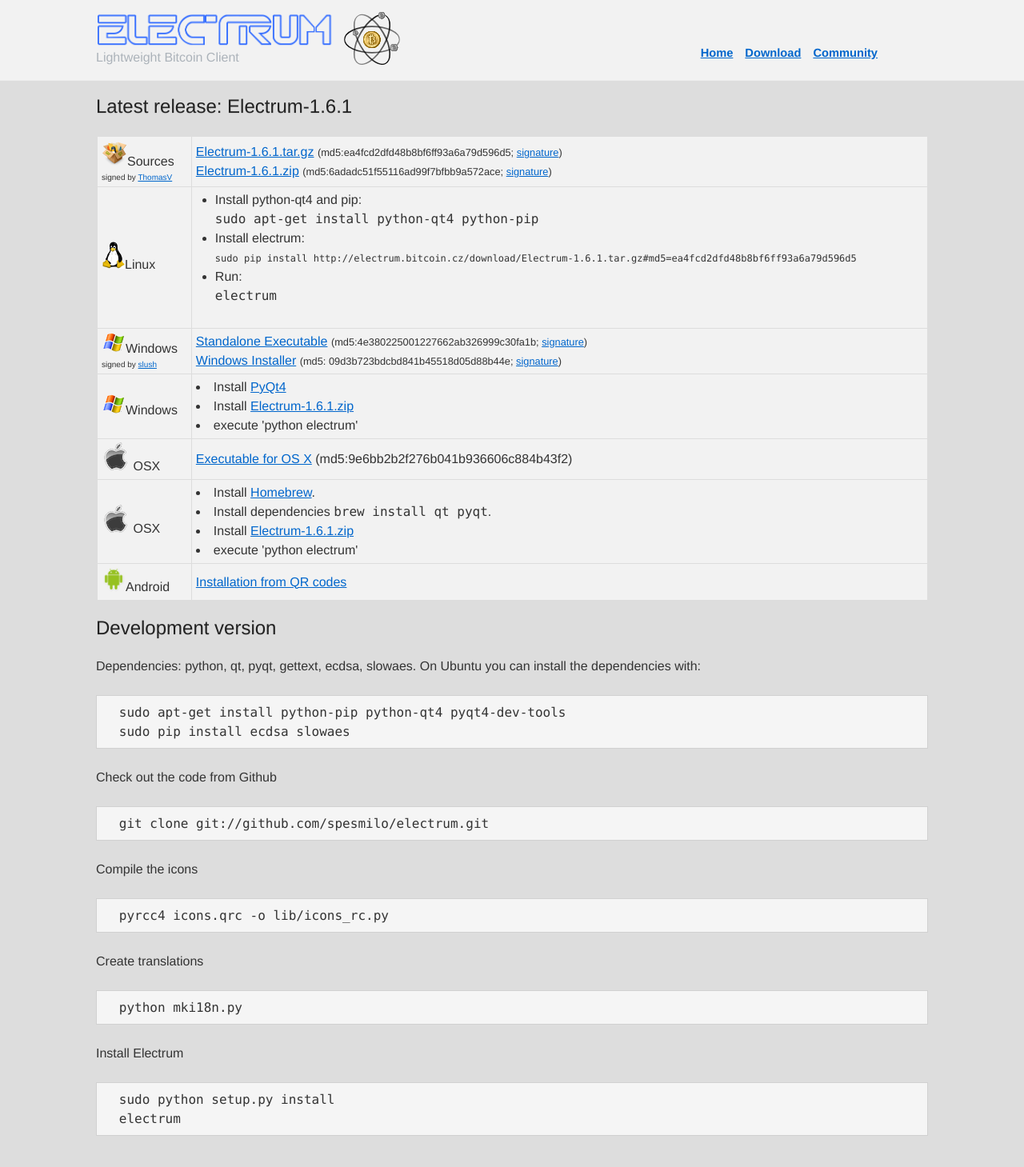
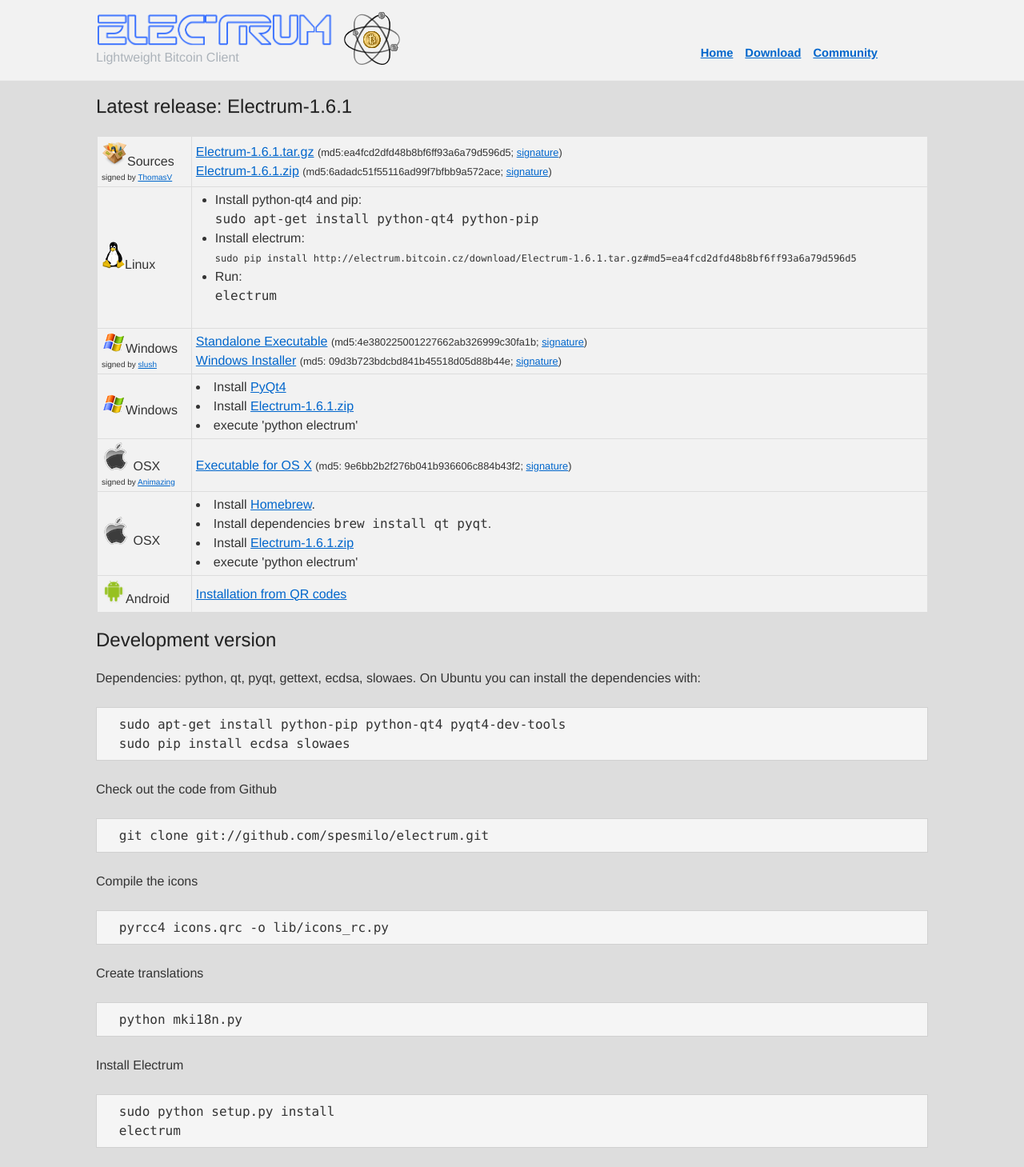
Before and after one commit to ecdsa/electrum-web, a Jekyll site: the page download.html, which Jekyll copies as it is, in a window 1280 px wide. Shown: the whole page at 80% size. Built offline with Jekyll 4.4.1, drawn with Linux system fonts in a browser that asks for light colours.

Commit message:
Added pgp signature to OSX binary

```diff
--- a/download.html
+++ b/download.html
@@ -80,10 +80,14 @@
     </td>
   </tr>
   <tr>
-    <td><img src="media/os_apple.png"> OSX<br/></td>
+    <td>
+      <img src="media/os_apple.png"> OSX<br/>
+      <span style="font-size:x-small">signed by <a href="http://bitcoin-otc.com/viewgpg.php?nick=Animazing">Animazing</a></span></td>
+    </td>
     <td>
     <a href="http://electrum.bitcoin.cz/download/electrum-v1.6.1.dmg">Executable
-    for OS X</a> (md5:9e6bb2b2f276b041b936606c884b43f2)
+      for OS X</a>
+      <span style="font-size:80%">(md5: 9e6bb2b2f276b041b936606c884b43f2; <a href="http://electrum.bitcoin.cz/download/electrum-v1.6.1.dmg.asc">signature</a>)</span>
     </td>
   </tr>
   <tr>
```
